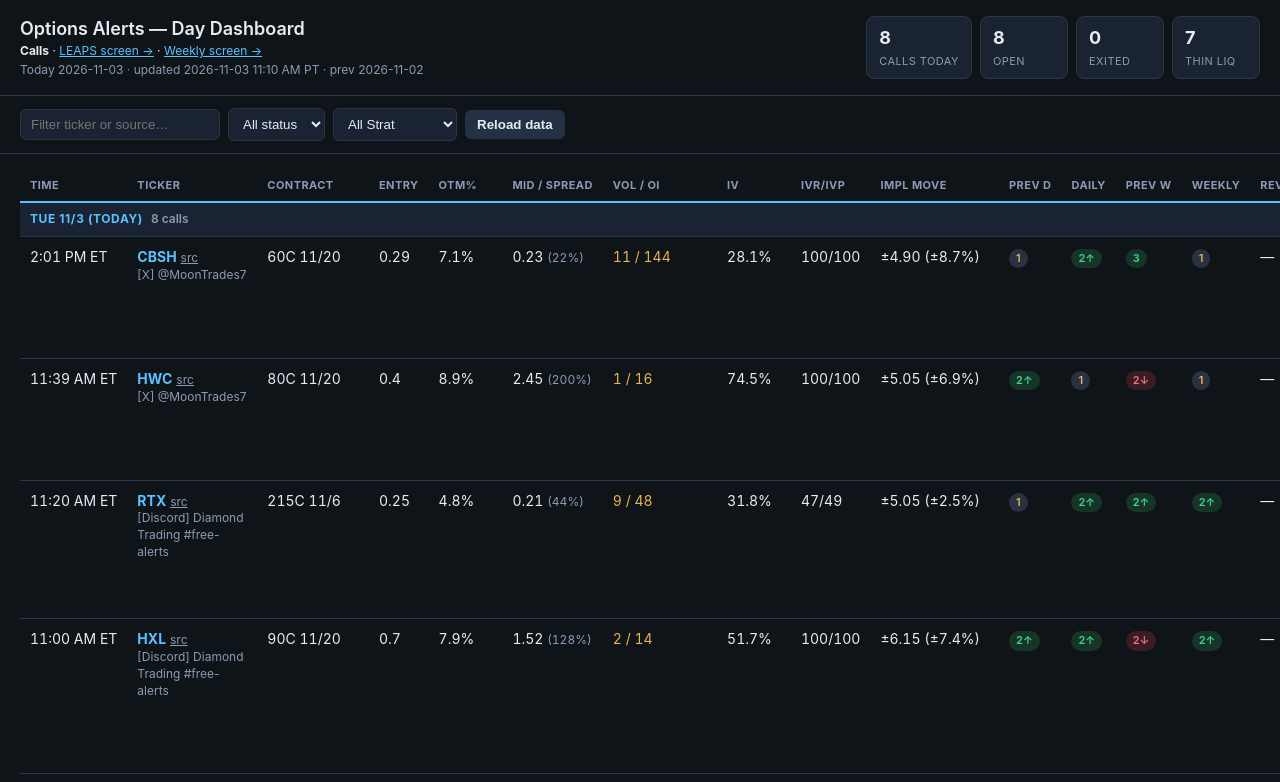
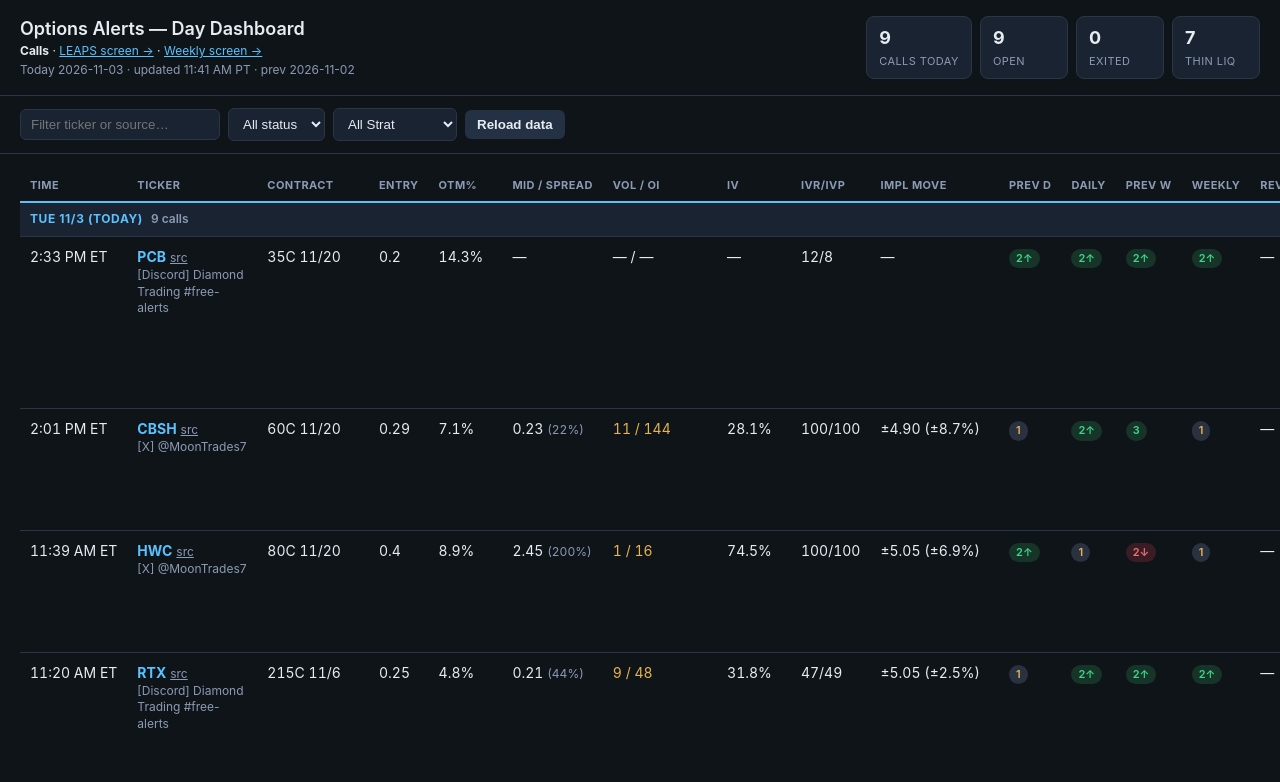
Before and after one commit to manty25/options-alerts-dashboard, a plain HTML site: page docs/index.html in a window 1280 px wide. Shown: the top 782 px of the page. Drawn offline with Linux system fonts and the light colour scheme.

Commit message:
Add PCB 35C 11/20 (proph) 11:33 AM PT

```diff
--- a/docs/dashboard.json
+++ b/docs/dashboard.json
@@ -1,6 +1,6 @@
 {
  "date": "2026-11-03",
- "updated_pt": "2026-11-03 11:10 AM PT",
+ "updated_pt": "11:41 AM PT",
  "previous": {
   "date": "2026-11-02",
   "updated_pt": "12:27 PM PT",
@@ -1063,6 +1063,38 @@
    "iv_rank": 100,
    "iv_pctl": 100,
    "notes": "MoonTrades7: '$CBSH 60 CALL 11/20 @ .29 underpriced' (11:01 AM PT). Thin: vol 11 (<50); spread 0.05 = 22% of mid. IV rank 100 / pctl 100 (52w IV 8%-56%, IV 56% as of 11/3)."
+  },
+  {
+   "status": "open",
+   "exit": null,
+   "side": "CALL",
+   "reversal_daily": "",
+   "reversal_weekly": "",
+   "source": "[Discord] Diamond Trading #free-alerts",
+   "link": "https://discord.com/channels/948036115254878249/1525232955872772279/1567260466147758202",
+   "time": "2:33 PM ET",
+   "time_pt": "11:33 AM PT",
+   "ticker": "PCB",
+   "strike": 35,
+   "expiry": "11/20",
+   "entry": 0.2,
+   "underlying": 30.62,
+   "otm_pct": 14.3,
+   "opt_last": null,
+   "bid": null,
+   "ask": null,
+   "spread_pct": null,
+   "vol": null,
+   "oi": null,
+   "iv": null,
+   "impl_move": null,
+   "prev_daily": "2↑",
+   "daily": "2↑",
+   "prev_weekly": "2↑",
+   "weekly": "2↑",
+   "iv_rank": 12,
+   "iv_pctl": 8,
+   "notes": "proph: '$PCB 20 NOV 26 $35 CALL $0.20 ALL-TIME HIGH BREAKOUT + HIGH CONFIDENCE SWING TRADE' (11:33 AM PT). 35 strike not listed in the 11/20 chain data (only 30 shown), so no option quote/vol/OI. IV rank 12 / pctl 8 (52w IV 15%-80%, IV 23% as of 10/30)."
   }
  ]
 }
```
Also changed, not shown: dashboard.json (+33 -1 lines), docs/index.html (+1 -1 lines), index.html (+1 -1 lines).
